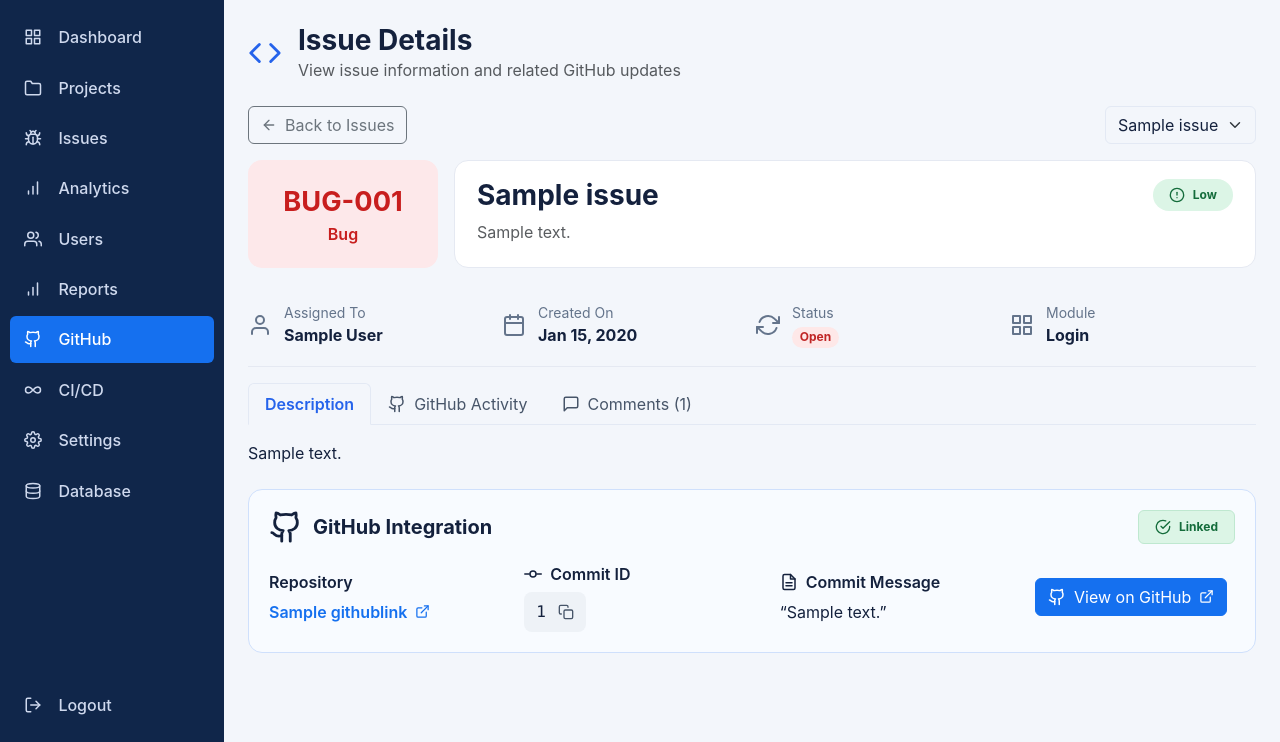
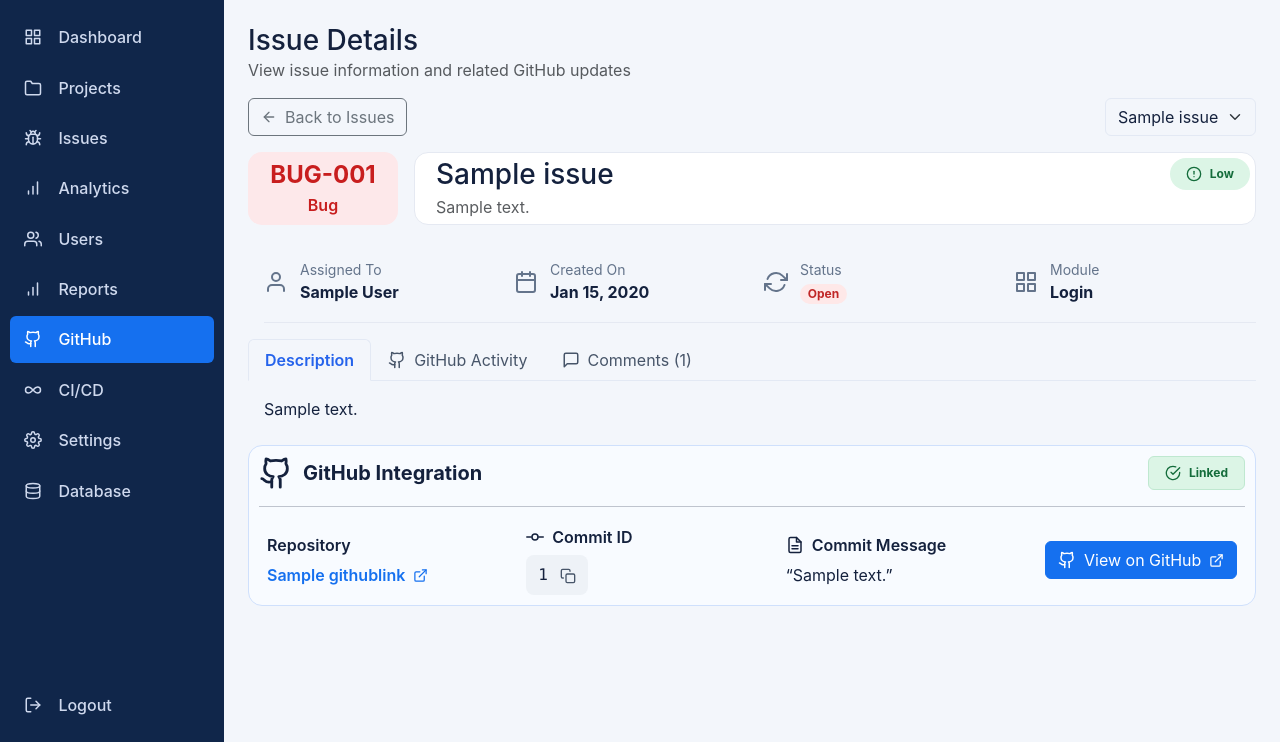
Before and after one commit to SaurabhYadav100/BugFlow, a Django app: page /github/1/ in a window 1280 px wide. Shown: the part 58-800 px from the top of the page. Run offline with Django 5.2, Linux system fonts and the light colour scheme; a user stored in the database is signed in; tables that the repository leaves empty hold one stand-in row (values such as "Sample post"); some libraries are stand-ins or nearby versions.

Commit message:
Add and Update Files

```diff
--- a/issues/analytics_views.py
+++ b/issues/analytics_views.py
@@ -78,7 +78,7 @@ def analytics_view(request):
     # ---- Filters (project + date range) -----------------------------------
     project_id = request.GET.get("project", "")
     try:
-        days = int(request.GET.get("days", 30))
+        days = int(request.GET.get("days", 365))
     except ValueError:
         days = 30
     since = timezone.now() - timedelta(days=days)
--- a/issues/cicd_views.py
+++ b/issues/cicd_views.py
@@ -205,7 +205,7 @@ def cicd_view(request, run_id=None):
     runs = PipelineRun.objects.select_related("issue")
     run = get_object_or_404(runs, pk=run_id) if run_id else runs.first()
     if run is None:
-        return render(request, "cicd.html", {"run": None, "nav": "cicd"})
+        return render(request, "issues/cicd.html", {"run": None, "nav": "cicd"})
 
     steps = []
     for key, label, icon_name in STEPS:
@@ -245,4 +245,4 @@ def cicd_view(request, run_id=None):
         "duration": _fmt_duration(run.duration_seconds),
         "issue_info": issue_info,
     }
-    return render(request, "cicd.html", context)
+    return render(request, "issues/cicd.html", context)
--- a/templates/issues/github_detail.html
+++ b/templates/issues/github_detail.html
@@ -5,15 +5,15 @@
 {% block head %}
 <style>
   .gh-head-icon { color:#2563eb; }
-  .gh-id { background:#fde8ea; border-radius:14px; padding:22px 28px; text-align:center; min-width:190px; }
-  .gh-id b { display:block; font-size:1.7rem; color:#c81e1e; }
+  .gh-id { background:#fde8ea; border-radius:14px; padding:5px; text-align:center; min-width:150px; }
+  .gh-id b { display:block; font-size:1.5rem; color:#c81e1e; }
   .gh-id span { color:#c81e1e; font-weight:600; }
-  .gh-title { background:#fff; border:1px solid #e5e9f2; border-radius:14px; padding:18px 22px; flex:1; }
+  .gh-title { background:#fff; border:1px solid #e5e9f2; border-radius:14px; padding:5px; flex:1; }
   .gh-meta { display:flex; flex-wrap:wrap; gap:8px; border-bottom:1px solid #e5e9f2; padding:18px 0; }
   .gh-meta > div { flex:1 1 200px; display:flex; align-items:center; gap:12px; }
   .gh-meta svg { color:#64748b; flex:none; }
   .gh-meta small { display:block; color:#64748b; }
-  .gh-card { background:#f8fbff; border:1px solid #cfe0fc; border-radius:14px; padding:20px; }
+  .gh-card { background:#f8fbff; border:1px solid #cfe0fc; border-radius:14px; padding:10px; }
   .gh-card h5 { display:flex; align-items:center; gap:10px; font-weight:700; margin:0; }
   .gh-cols { display:flex; flex-wrap:wrap; gap:20px; margin-top:18px; align-items:center; }
   .gh-cols > div { flex:1 1 200px; }
@@ -27,10 +27,10 @@
 {% endblock %}
 
 {% block content %}
-<div class="d-flex align-items-center gap-3 mb-4">
-  <span class="gh-head-icon">{% icon "code" 34 %}</span>
+<div class="d-flex align-items-center gap-3 mb-3">
+
   <div>
-    <h3 class="mb-0 fw-bold">Issue Details</h3>
+    <h3 class="mb-0">Issue Details</h3>
     <div class="text-muted">View issue information and related GitHub updates</div>
   </div>
 </div>
@@ -58,19 +58,19 @@
     <div class="gh-id"><b>{{ display_id }}</b><span>{{ issue_type }}</span></div>
     <div class="gh-title">
       <div class="d-flex justify-content-between align-items-start gap-3">
-        <h3 class="fw-bold mb-2">{{ issue.title }}</h3>
+        <h3 class="mb-1 ms-3">{{ issue.title }}</h3>
         {% if severity %}
           <span class="badge rounded-pill px-3 py-2 d-inline-flex align-items-center gap-2 {{ severity_key|priority_badge }}">
             {% icon "alert-circle" 16 %}{{ severity }}
           </span>
         {% endif %}
       </div>
-      <div class="text-muted">{{ description|truncatechars:140 }}</div>
+      <div class="text-muted ms-3">{{ description|truncatechars:140 }}</div>
     </div>
   </div>
 
   <!-- Meta row -->
-  <div class="gh-meta mb-3">
+  <div class="gh-meta mb-3 ms-3">
     <div>{% icon "user" 24 %}<div><small>Assigned To</small><b>{{ assignee }}</b></div></div>
     <div>{% icon "calendar" 24 %}<div><small>Created On</small><b>{{ created_on|date:"M d, Y" }}</b></div></div>
     <div>{% icon "refresh" 24 %}<div><small>Status</small>
@@ -84,7 +84,7 @@
     <li class="nav-item"><button class="nav-link" data-bs-toggle="tab" data-bs-target="#tab-gh" type="button">{% icon "github" 18 %} GitHub Activity</button></li>
     <li class="nav-item"><button class="nav-link" data-bs-toggle="tab" data-bs-target="#tab-comments" type="button">{% icon "message" 18 %} Comments ({{ comments|length }})</button></li>
   </ul>
-  <div class="tab-content mb-4">
+  <div class="tab-content mb-4 ms-3">
     <div class="tab-pane fade show active" id="tab-desc">
       <p class="mb-0">{{ description|linebreaksbr|default:"No description provided." }}</p>
     </div>
@@ -116,10 +116,10 @@
       {% else %}
         <span class="badge bg-secondary-subtle text-secondary-emphasis px-3 py-2">Not linked</span>
       {% endif %}
-    </div>
+    </div><hr>
 
     {% if link %}
-    <div class="gh-cols">
+    <div class="gh-cols ms-2">
       <div>
         <div class="lbl">Repository</div>
         <a href="{{ link.repository_url }}" target="_blank" rel="noopener" class="fw-semibold text-decoration-none d-inline-flex align-items-center gap-2">
@@ -130,7 +130,7 @@
         <div class="lbl">{% icon "git-commit" 18 %} Commit ID</div>
         {% if link.commit_id %}
           <span class="gh-commit">{{ link.commit_id|slice:":7" }}
-            <button type="button" data-copy="{{ link.commit_id }}" aria-label="Copy commit ID">{% icon "copy" 16 %}</button>
+            <button type="button" data-copy="{{ link.commit_id }}" aria-label="Copy commit ID" title="Copy">{% icon "copy" 16 %}</button>
           </span>
         {% else %}-{% endif %}
       </div>
```
Also changed, not shown: templates/issues/analytics.html (+6 -6 lines), templates/issues/cicd.html (+15 -15 lines), .github/workflows/bugflow-ci.yml, issues/migrations/0006_pipelinerun_pipelinetest.py (added).
